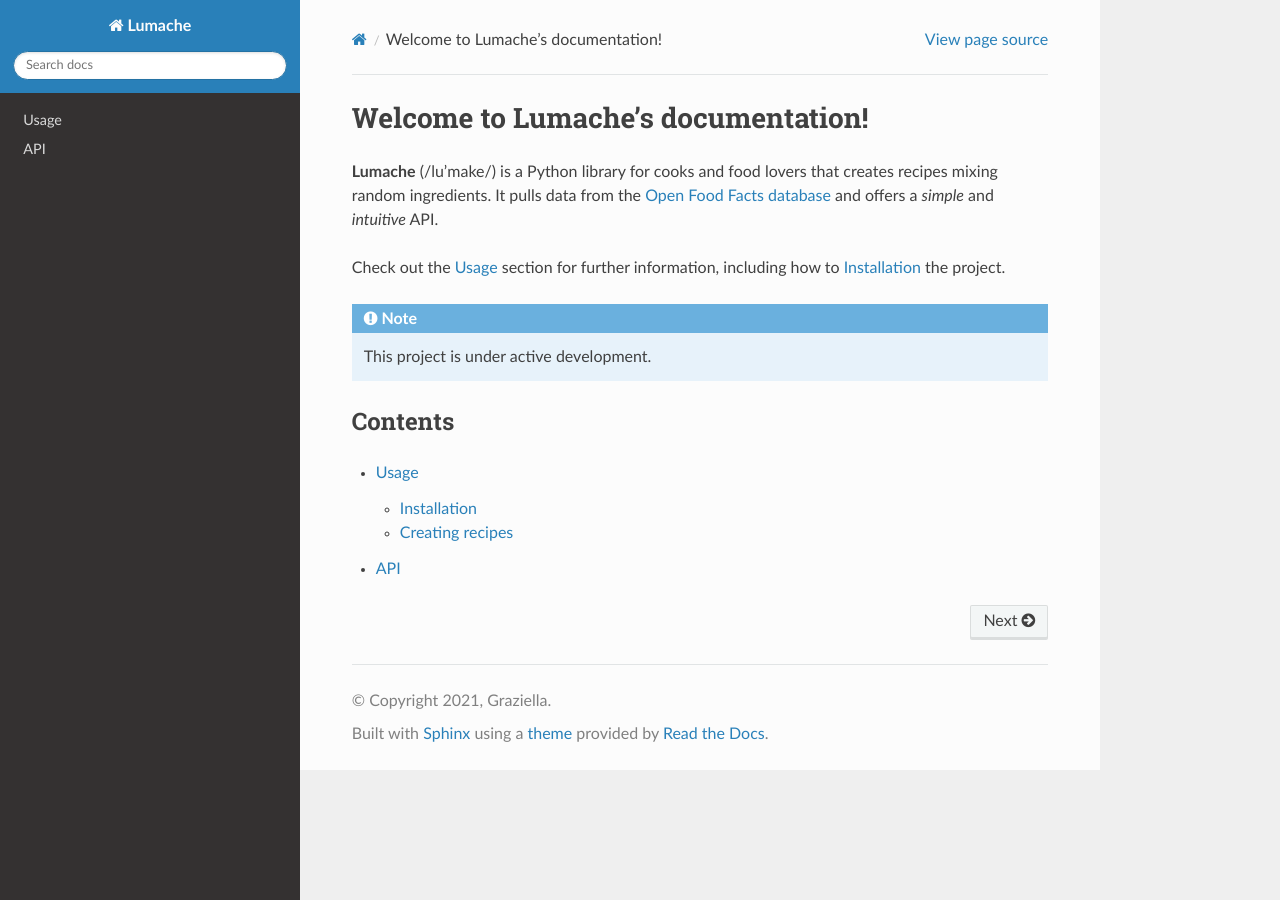
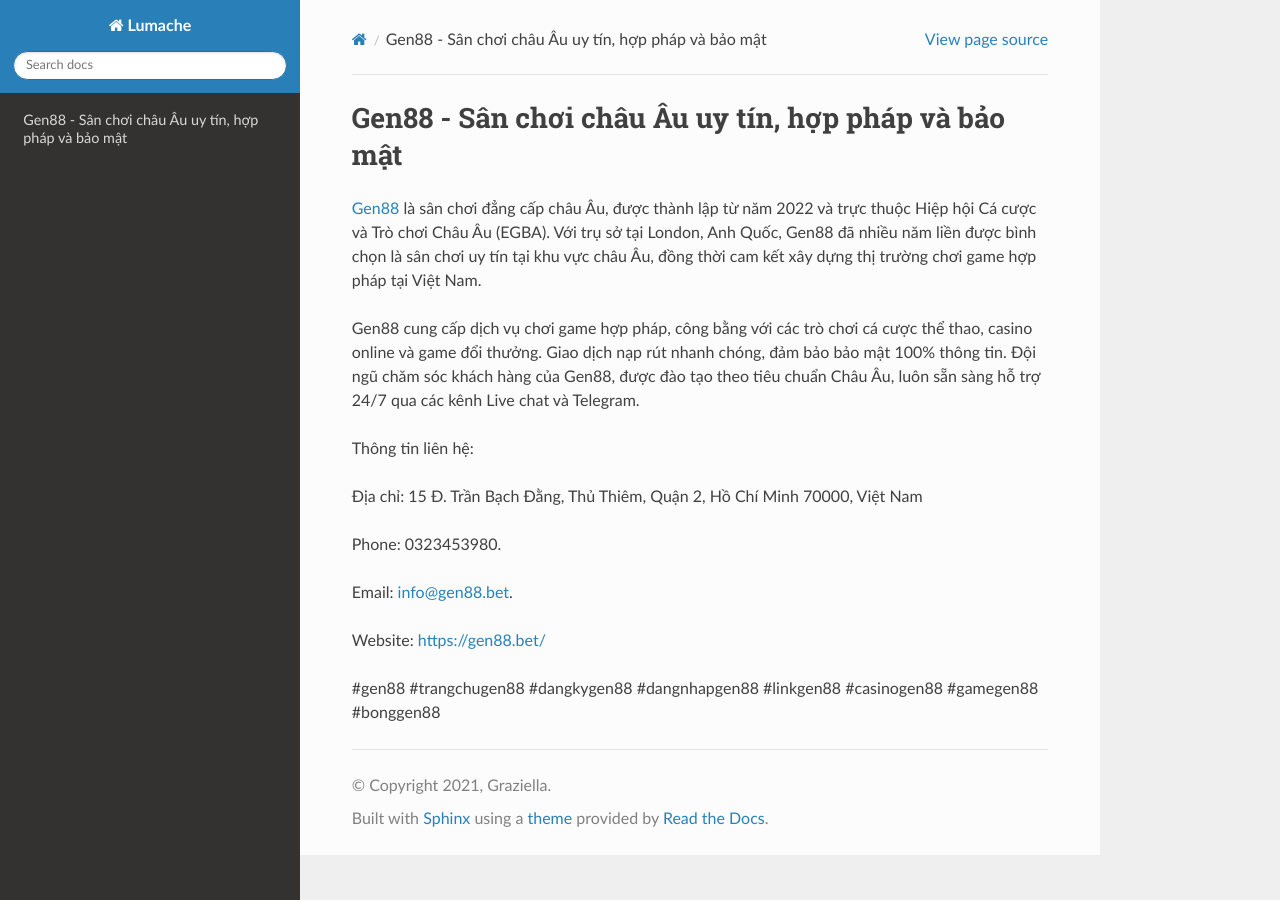
Before and after one commit to parkisngan19/gen88bet, a Sphinx documentation site: the page built from docs/source/index.rst, in a window 1280 px wide. Built offline with Sphinx 7.4.7 and the Read the Docs theme 3.1.0, drawn with Linux system fonts in a browser that asks for light colours.

Commit message:
Update index.rst

```diff
--- a/docs/source/index.rst
+++ b/docs/source/index.rst
@@ -1,22 +1,18 @@
-Welcome to Lumache's documentation!
+Gen88 - Sân chơi châu Âu uy tín, hợp pháp và bảo mật
 ===================================
 
-**Lumache** (/lu'make/) is a Python library for cooks and food lovers
-that creates recipes mixing random ingredients.
-It pulls data from the `Open Food Facts database <https://world.openfoodfacts.org/>`_
-and offers a *simple* and *intuitive* API.
+`Gen88 <https://gen88.bet/>`_ là sân chơi đẳng cấp châu Âu, được thành lập từ năm 2022 và trực thuộc Hiệp hội Cá cược và Trò chơi Châu Âu (EGBA). Với trụ sở tại London, Anh Quốc, Gen88 đã nhiều năm liền được bình chọn là sân chơi uy tín tại khu vực châu Âu, đồng thời cam kết xây dựng thị trường chơi game hợp pháp tại Việt Nam.
 
-Check out the :doc:`usage` section for further information, including
-how to :ref:`installation` the project.
+Gen88 cung cấp dịch vụ chơi game hợp pháp, công bằng với các trò chơi cá cược thể thao, casino online và game đổi thưởng. Giao dịch nạp rút nhanh chóng, đảm bảo bảo mật 100% thông tin. Đội ngũ chăm sóc khách hàng của Gen88, được đào tạo theo tiêu chuẩn Châu Âu, luôn sẵn sàng hỗ trợ 24/7 qua các kênh Live chat và Telegram.
 
-.. note::
+Thông tin liên hệ:
 
-   This project is under active development.
+Địa chỉ: 15 Đ. Trần Bạch Đằng, Thủ Thiêm, Quận 2, Hồ Chí Minh 70000, Việt Nam
 
-Contents
---------
+Phone: 0323453980.
 
-.. toctree::
+Email: info@gen88.bet.
 
-   usage
-   api
+Website: https://gen88.bet/
+
+#gen88 #trangchugen88 #dangkygen88 #dangnhapgen88 #linkgen88 #casinogen88 #gamegen88 #bonggen88
```
